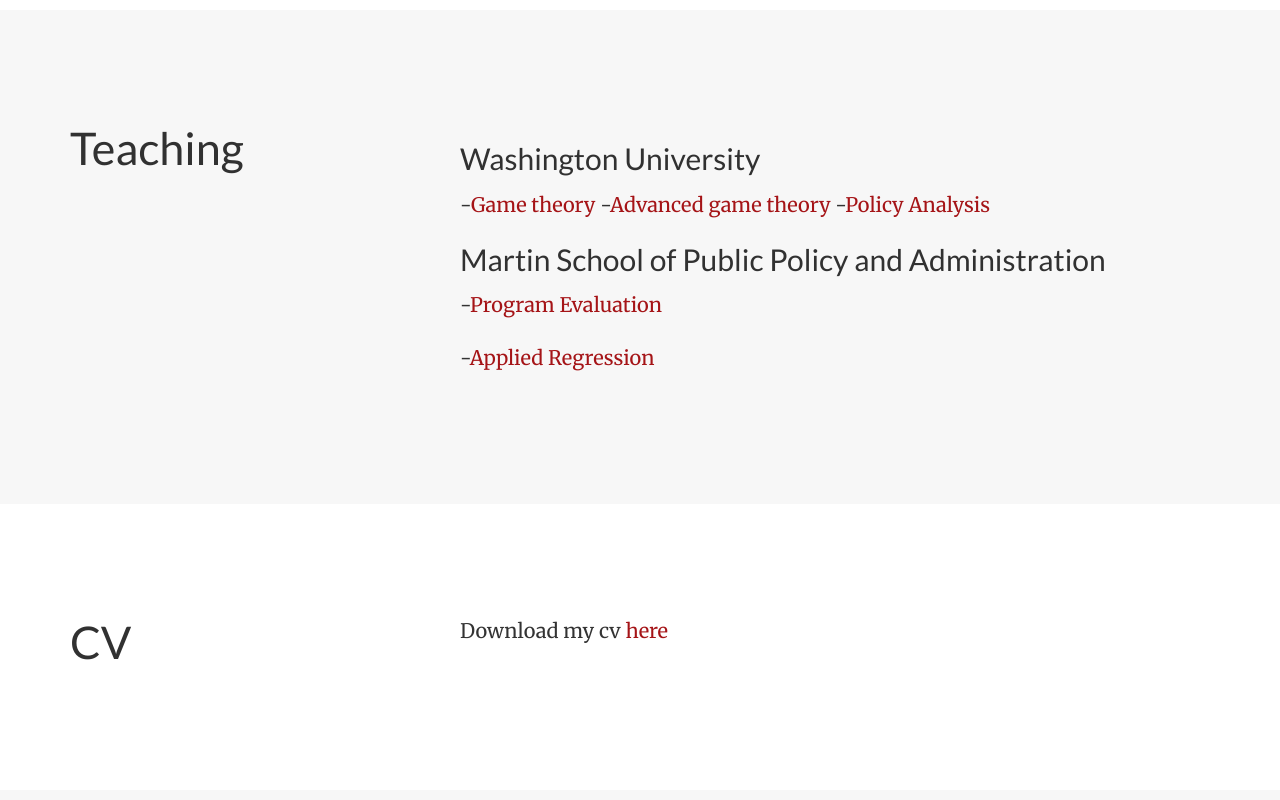
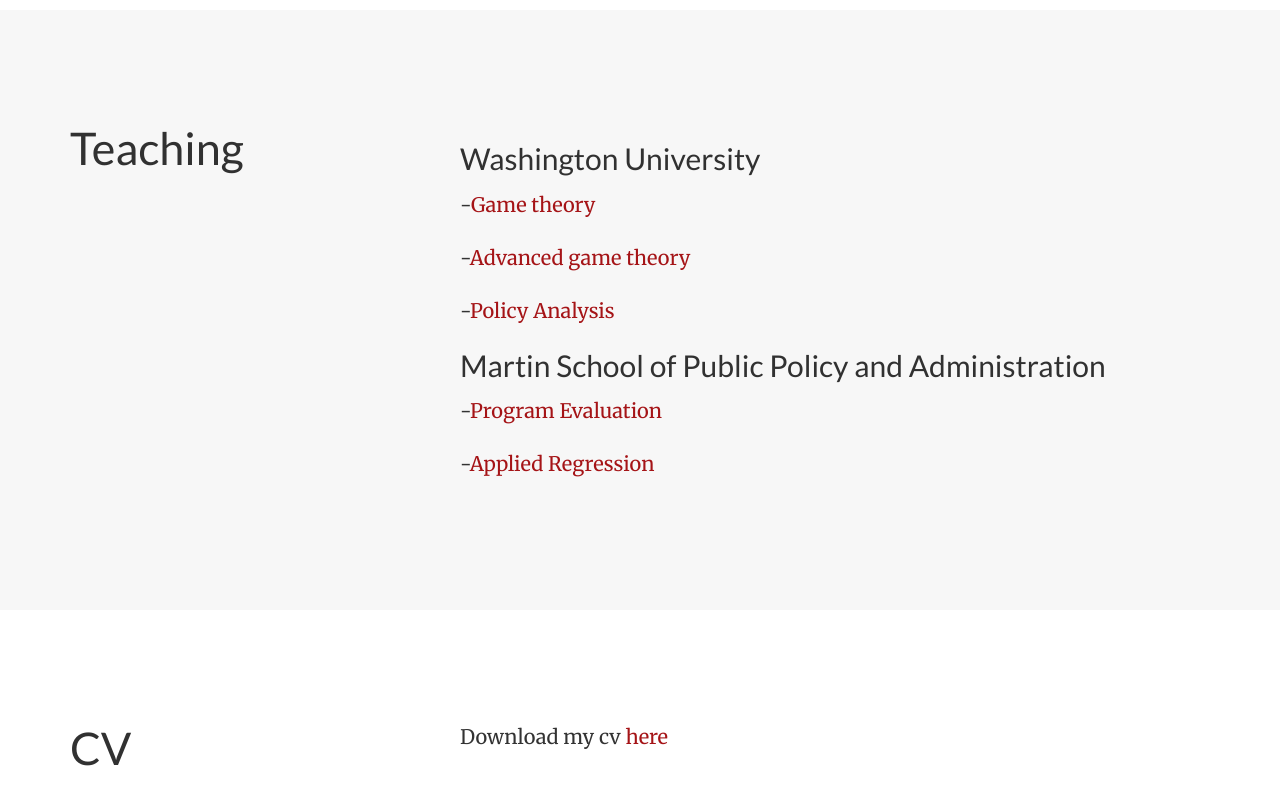
Before and after one commit to keithschnak/keithschnak.github.io, a plain HTML site: page index.html in a window 1280 px wide. Shown: the part 2300-3100 px from the top of the page. Drawn offline with nearby package versions, Linux system fonts and the light colour scheme; some packages are replaced by stand-ins of ours; some icons are missing.

Commit message:
website commit

```diff
--- a/home/index.xml
+++ b/home/index.xml
@@ -45,7 +45,9 @@
       <pubDate>Wed, 20 Apr 2016 00:00:00 +0000</pubDate>
 
       <guid>http://keith-schnakenberg.com/home/teaching/</guid>
-      <description>Washington University -Game theory -Advanced game theory -Policy Analysis
+      <description>Washington University -Game theory
+-Advanced game theory
+-Policy Analysis
 Martin School of Public Policy and Administration -Program Evaluation
 -Applied Regression</description>
     </item>
--- a/index.html
+++ b/index.html
@@ -639,9 +639,11 @@
 
 <h2 id="washington-university">Washington University</h2>
 
-<p>-<a href="pdf/GameTheorySyllabus.pdf" target="_blank">Game theory</a>
--<a href="pdf/GameTheory2Syllabus.pdf" target="_blank">Advanced game theory</a>
--<a href="pdf/PolicySyllabus.pdf" target="_blank">Policy Analysis</a></p>
+<p>-<a href="pdf/GameTheorySyllabus.pdf" target="_blank">Game theory</a></p>
+
+<p>-<a href="pdf/GameTheory2Syllabus.pdf" target="_blank">Advanced game theory</a></p>
+
+<p>-<a href="pdf/PolicySyllabus.pdf" target="_blank">Policy Analysis</a></p>
 
 <h2 id="martin-school-of-public-policy-and-administration">Martin School of Public Policy and Administration</h2>
 
```
